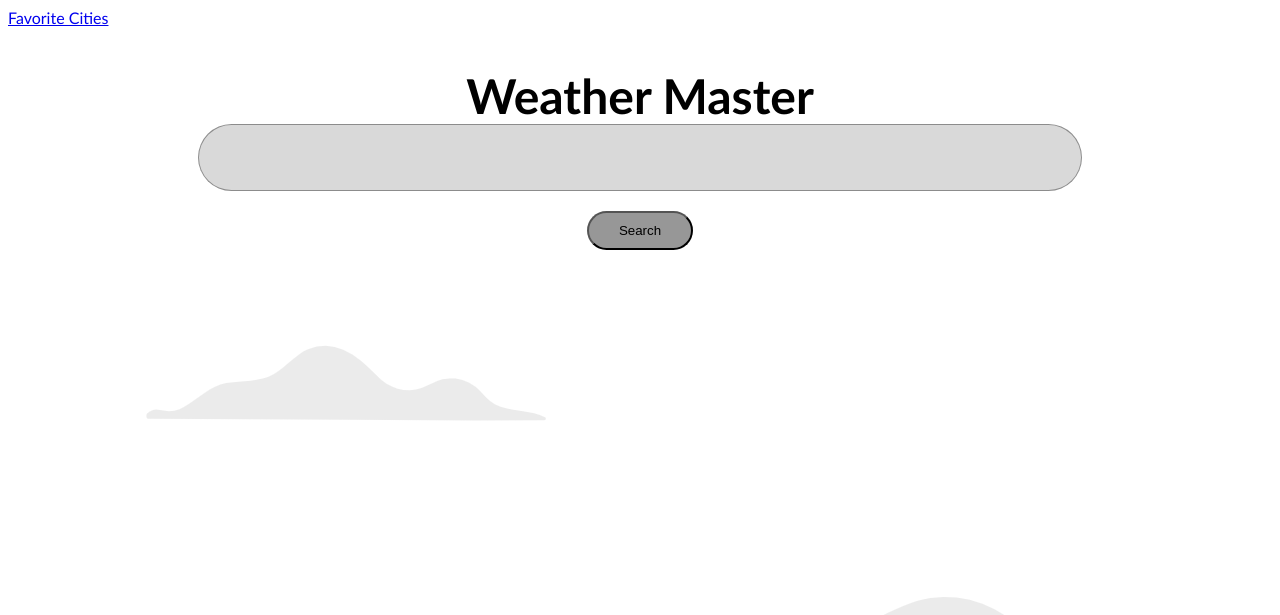
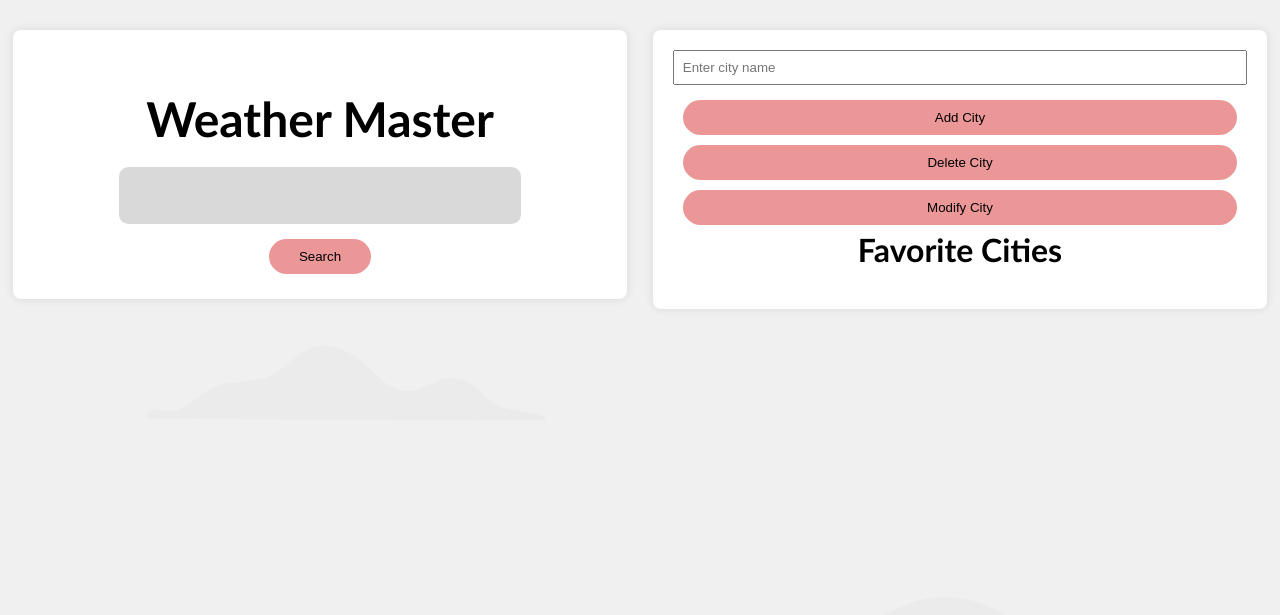
Before and after one commit to dev-world-rohit/infotrixs, a Python web app: template flask/templates/index.html in a window 1280 px wide. Shown: the top 615 px of the page. Run offline with Jinja, Linux system fonts and the light colour scheme; the template is opened without the code that fills it, so the values that code supplies are empty.

Commit message:
Add files via upload

```diff
--- a/flask/app.py
+++ b/flask/app.py
@@ -9,10 +9,6 @@ weather = OpenWeatherMap()
 @app.route("/")
 def main():
     return render_template("index.html")
-
-@app.route("/favorite")
-def favorite():
-    return render_template("favorite.html")
 
 @app.route("/get_weather_data", methods=['GET'])
 def get_weather_data():
--- a/flask/static/style.css
+++ b/flask/static/style.css
@@ -4,6 +4,66 @@ body {
     background-repeat: no-repeat;
     color: rgb(0, 0, 0);
     font-family: 'Gill Sans', 'Gill Sans MT', Calibri, 'Trebuchet MS', sans-serif;
+    background-color: #f0f0f0;
+    margin: 0;
+}
+
+.main-section {
+    display: flex;
+    justify-content: space-around;
+    flex-wrap: wrap;
+}
+
+.sub-section {
+    flex: 1;
+    max-width: 48%;
+    /* Adjust as needed based on your design */
+    margin: 10px;
+}
+
+.container {
+    max-width: 600px;
+    margin: 20px auto;
+    background-color: #fff;
+    padding: 20px;
+    border-radius: 8px;
+    box-shadow: 0 0 10px rgba(0, 0, 0, 0.1);
+    text-align: center;
+}
+
+.heading {
+    font-size: 24px;
+    font-weight: bold;
+    margin-bottom: 20px;
+}
+
+.city-list {
+    margin-bottom: 20px;
+}
+
+.city-list ul {
+    list-style-type: none;
+    padding: 0;
+}
+
+.city-list li {
+    margin-bottom: 5px;
+}
+
+.form {
+    display: flex;
+    flex-direction: column;
+    text-align: center;
+}
+
+input,
+button {
+    margin-bottom: 10px;
+    padding: 8px;
+}
+
+button:hover {
+    background-color: rgba(237, 62, 62, 0.895);
 }
 
 h2 {
@@ -12,27 +72,24 @@ h2 {
 
 button {
     font-weight: 500;
-    margin: 20px 10px;
+    margin: 5px 10px;
     padding: 10px 30px;
     border-radius: 2em;
-    background: rgba(56, 56, 56, 0.523);
-}
-
-.container {
-    text-align: center;
+    border: none;
+    background: rgba(216, 56, 56, 0.523);
 }
 
 .heading {
     font-size: 2em;
 }
 
-#city-input-search {
+.input-search {
     margin-top: 0;
     width: 70%;
-    font-size: 2.5em;
-    border-radius: 2em;
+    font-size: 2em;
+    border-radius: 0.3em;
     background: #5f5f5f3d;
-    border: 1px solid #0000005a;
+    border: none;
     text-align: center;
     padding: 10px 20px;
     color: rgb(0, 0, 0);
@@ -41,13 +98,13 @@ button {
 
 .result-div {
     width: fit-content;
-    margin: 50px auto;
+    margin: 0 auto;
 }
 
 .sub-result-div {
     display: None;
     font-size: 5em;
-    background-color: #0d0d0d78;
+    background-color: rgba(216, 56, 56, 0.523);
     padding: 10px 45px;
     border-radius: 0.1em;
     color: white;
@@ -65,7 +122,7 @@ button {
     font-size: 5em;
     position: relative;
     top: 55px;
-    left: -40px;
+    left: 0px;
 }
 
 .weather-temp {
@@ -100,4 +157,13 @@ button {
     #city-input-search {
         width: 90%;
     }
+
+    .main-section {
+        flex-direction: column;
+    }
+
+    .sub-section {
+        max-width: 100%;
+    }
+
 }
--- a/flask/templates/index.html
+++ b/flask/templates/index.html
@@ -8,9 +8,7 @@
     </head>
     <body>
         <section class="main-section">
-            <div class="favorite-city">
-                <a href="/favorite">Favorite Cities</a>
-            </div>
+            <section class="sub-section">
                 <form method="get">
                     <div class="container">
                         <div class="heading">
@@ -21,15 +19,15 @@
                                 type="search"
                                 name="city-name"
                                 id="city-input-search"
+                                class="input-search"
                                 autocomplete="off"
                             />
                         </div>
                         <div class="search-button-div">
-                        <button type="submit" id="submit-button">Search</button>
+                            <button type="submit" id="submit-button">
+                                Search
+                            </button>
                         </div>
-                </div>
-            </form>
-
                         <div class="result-div">
                             <div class="loader" None></div>
                             <div class="weather-data" id="weather-data">
@@ -45,7 +43,46 @@
                                 </div>
                             </div>
                         </div>
+                    </div>
+                </form>
             </section>
+
+            <section class="favorite-cities-container sub-section">
+                <div class="container">
+                    <div class="form">
+                        <input
+                            type="text"
+                            id="cityName"
+                            placeholder="Enter city name"
+                        />
+                        <button onclick="addCity()">Add City</button>
+
+                        <button onclick="deleteCity()">Delete City</button>
+
+                        <button onclick="modifyCity()">Modify City</button>
+                        <input
+                            type="text"
+                            id="newCityName"
+                            placeholder="New city name"
+                            style="display: none"
+                        />
+                        <button
+                            id="update-button"
+                            style="display: none"
+                            onclick="updateCity()"
+                        >
+                            Update City
+                        </button>
+                    </div>
+                    <div class="heading">Favorite Cities</div>
+                    <div class="city-list">
+                        <ul id="cities-list"></ul>
+                    </div>
+                </div>
+            </section>
+        </section>
+
         <script src="/static/server.js"></script>
+        <script src="/static/favorite.js"></script>
     </body>
 </html>
```
Lines whose indentation alone changed are shown as unchanged.
